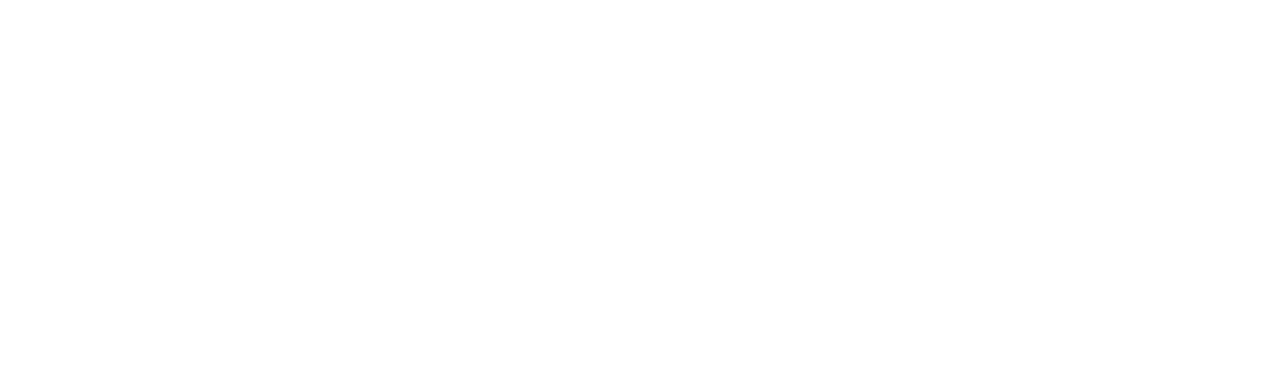
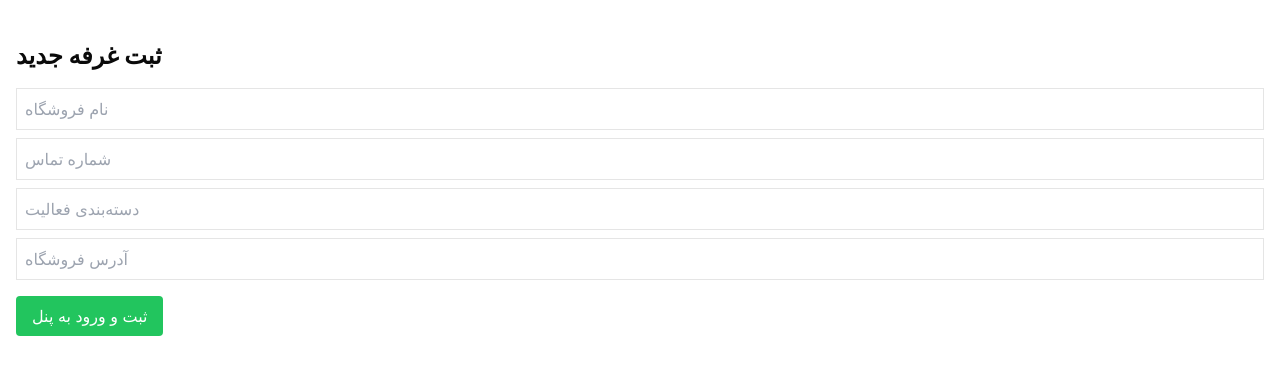
Before and after one commit to SabaAnsari2002/pwa-store, a React (Vite) app: page /create-shop in a window 1280 px wide. Before the commit this address had no page. Shown: the top 374 px of the page. Built offline with nearby package versions, Linux system fonts and the light colour scheme.

Commit message:
add seller pages

```diff
--- a/src/App.tsx
+++ b/src/App.tsx
@@ -12,6 +12,10 @@ import AddressesPage from "./pages/AddressesPage";
 import WishlistPage from "./pages/WishlistPage";
 import AccountSettingsPage from "./pages/AccountSettingsPage";
 import CartPage from "./pages/CartPage";
+import CreateShop from "./pages/CreateShop";
+import SellerDashboard from "./pages/SellerDashboard";
+import AddProduct from "./pages/AddProduct";
+
 
 const App: React.FC = () => {
     const [user, setUser] = useState<string | null>(localStorage.getItem("user"));
@@ -35,6 +39,10 @@ const App: React.FC = () => {
                 <Route path="/account-settings" element={<AccountSettingsPage />} />
                 <Route path="/cart" element={<CartPage />} />
 
+                <Route path="/create-shop" element={<CreateShop />} />
+                <Route path="/seller-dashboard" element={<SellerDashboard />} />
+                <Route path="/add-product" element={<AddProduct />} />
+
             </Routes>
         </Router>
     );
--- /dev/null
+++ b/src/pages/AddProduct.tsx
@@ -0,0 +1,28 @@
+import React, { useState } from "react";
+
+const AddProduct: React.FC = () => {
+    const [name, setName] = useState("");
+    const [price, setPrice] = useState("");
+    const [stock, setStock] = useState("");
+
+    const handleAddProduct = () => {
+        const newProduct = { name, price, stock };
+        const existingProducts = JSON.parse(localStorage.getItem("products") || "[]");
+        localStorage.setItem("products", JSON.stringify([...existingProducts, newProduct]));
+        alert("محصول با موفقیت اضافه شد!");
+    };
+
+    return (
+        <div className="container mx-auto px-4 py-10">
+            <h2 className="text-2xl font-bold mb-4">افزودن محصول جدید</h2>
+            <input type="text" placeholder="نام محصول" className="border p-2 w-full mb-2" value={name} onChange={(e) => setName(e.target.value)} />
+            <input type="text" placeholder="قیمت محصول" className="border p-2 w-full mb-2" value={price} onChange={(e) => setPrice(e.target.value)} />
+            <input type="text" placeholder="موجودی" className="border p-2 w-full mb-4" value={stock} onChange={(e) => setStock(e.target.value)} />
+            <button className="bg-green-500 text-white px-4 py-2 rounded" onClick={handleAddProduct}>
+                افزودن محصول
+            </button>
+        </div>
+    );
+};
+
+export default AddProduct;
--- /dev/null
+++ b/src/pages/CreateShop.tsx
@@ -0,0 +1,58 @@
+import React, { useState } from "react";
+import { useNavigate } from "react-router-dom";
+
+const CreateShop: React.FC = () => {
+    const navigate = useNavigate();
+    const [shopName, setShopName] = useState("");
+    const [phone, setPhone] = useState("");
+    const [category, setCategory] = useState("");
+    const [address, setAddress] = useState("");
+
+    const handleCreateShop = () => {
+        // ذخیره اطلاعات فروشگاه در دیتابیس (می‌توانید این بخش را با API متصل کنید)
+        const shopData = { shopName, phone, category, address };
+        localStorage.setItem("sellerShop", JSON.stringify(shopData));
+
+        // انتقال به پنل فروشندگان
+        navigate("/seller-dashboard");
+    };
+
+    return (
+        <div className="container mx-auto px-4 py-10">
+            <h2 className="text-2xl font-bold mb-4">ثبت غرفه جدید</h2>
+            <input
+                type="text"
+                placeholder="نام فروشگاه"
+                className="border p-2 w-full mb-2"
+                value={shopName}
+                onChange={(e) => setShopName(e.target.value)}
+            />
+            <input
+                type="text"
+                placeholder="شماره تماس"
+                className="border p-2 w-full mb-2"
+                value={phone}
+                onChange={(e) => setPhone(e.target.value)}
+            />
+            <input
+                type="text"
+                placeholder="دسته‌بندی فعالیت"
+                className="border p-2 w-full mb-2"
+                value={category}
+                onChange={(e) => setCategory(e.target.value)}
+            />
+            <input
+                type="text"
+                placeholder="آدرس فروشگاه"
+                className="border p-2 w-full mb-4"
+                value={address}
+                onChange={(e) => setAddress(e.target.value)}
+            />
+            <button className="bg-green-500 text-white px-4 py-2 rounded" onClick={handleCreateShop}>
+                ثبت و ورود به پنل
+            </button>
+        </div>
+    );
+};
+
+export default CreateShop;
--- a/src/pages/Home.tsx
+++ b/src/pages/Home.tsx
@@ -44,6 +44,13 @@ const Home: React.FC<HomeProps> = ({ user, setUser }) => {
                                 سبد خرید
                             </button>
                             <button
+                                className="bg-purple-500 text-white px-4 py-2 rounded mr-2"
+                                onClick={() => navigate("/create-shop")}
+                            >
+                                ایجاد غرفه
+                            </button>
+
+                            <button
                                 className="bg-red-500 text-white px-4 py-2 rounded"
                                 onClick={handleLogout}
                             >
--- /dev/null
+++ b/src/pages/SellerDashboard.tsx
@@ -0,0 +1,39 @@
+import React, { useState, useEffect } from "react";
+import { useNavigate } from "react-router-dom";
+
+const SellerDashboard: React.FC = () => {
+    const navigate = useNavigate();
+    const [shopData, setShopData] = useState<{ shopName: string } | null>(null);
+
+    useEffect(() => {
+        const savedShop = localStorage.getItem("sellerShop");
+        if (savedShop) {
+            setShopData(JSON.parse(savedShop));
+        } else {
+            navigate("/create-shop");
+        }
+    }, [navigate]);
+
+    return (
+        <div className="container mx-auto px-4 py-10">
+            <h2 className="text-2xl font-bold mb-4">پنل مدیریت {shopData?.shopName}</h2>
+            <button
+                className="bg-blue-500 text-white px-4 py-2 rounded mr-2"
+                onClick={() => navigate("/add-product")}
+            >
+                افزودن محصول جدید
+            </button>
+            <button
+                className="bg-red-500 text-white px-4 py-2 rounded"
+                onClick={() => {
+                    localStorage.removeItem("sellerShop");
+                    navigate("/");
+                }}
+            >
+                خروج از پنل
+            </button>
+        </div>
+    );
+};
+
+export default SellerDashboard;
```
